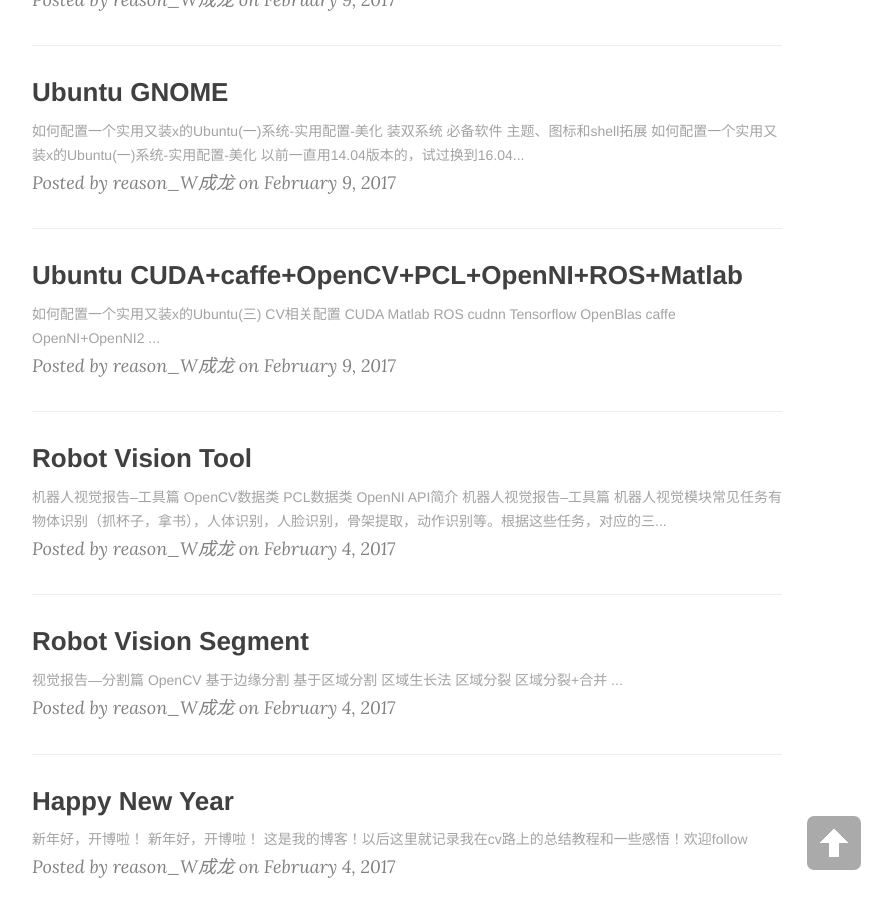
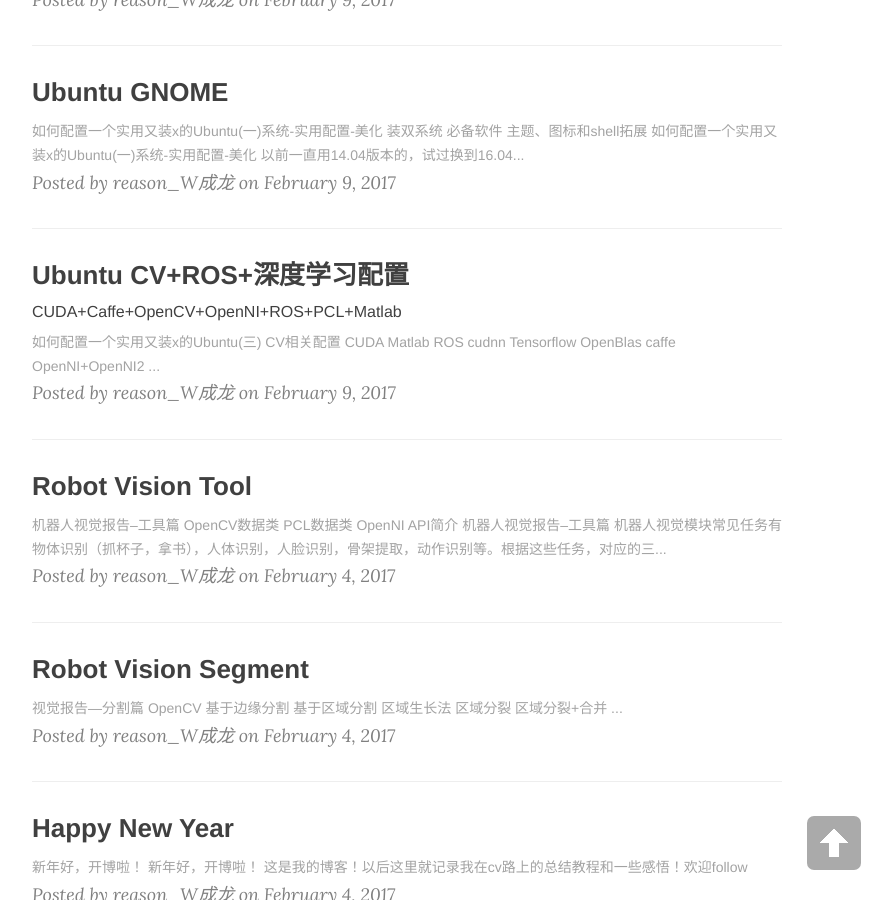
Before and after one commit to Skylar95/Skylar95, a Jekyll site: the page built from index.html, in a window 1280 px wide and 900 px high, scrolled down 584 px. Shown: the whole window, without its empty margins (233-1125 px from the left). Built offline with Jekyll 4.4.1, drawn with Linux system fonts in a browser that asks for light colours; nearby versions of some CDN libraries; the list of posts is cut into pages by our own code; comment, search, counter and statistics services are not loaded.

Commit message:
modify subtitle

```diff
--- a/_posts/2017-02-09-Ubuntu-CUDA+caffe+Matlab+OpenCV+PCL+OpenNI+ROS.md
+++ b/_posts/2017-02-09-Ubuntu-CUDA+OpenCV+ROS+Matlab.md
@@ -1,6 +1,7 @@
 ---
 layout: post
-title: Ubuntu CUDA+caffe+OpenCV+PCL+OpenNI+ROS+Matlab
+title: Ubuntu CV+ROS+深度学习配置
+subtitle: CUDA+Caffe+OpenCV+OpenNI+ROS+PCL+Matlab
 date: 2017-2-9
 categories: blog
 tags: [UbuntuGnome]
```
